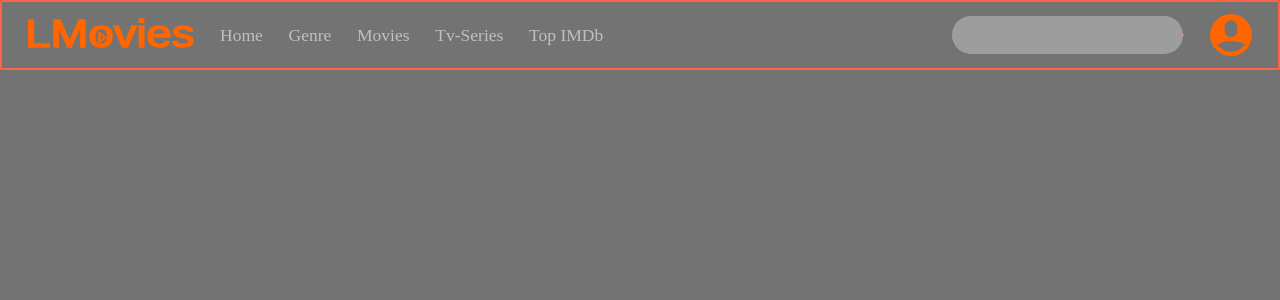
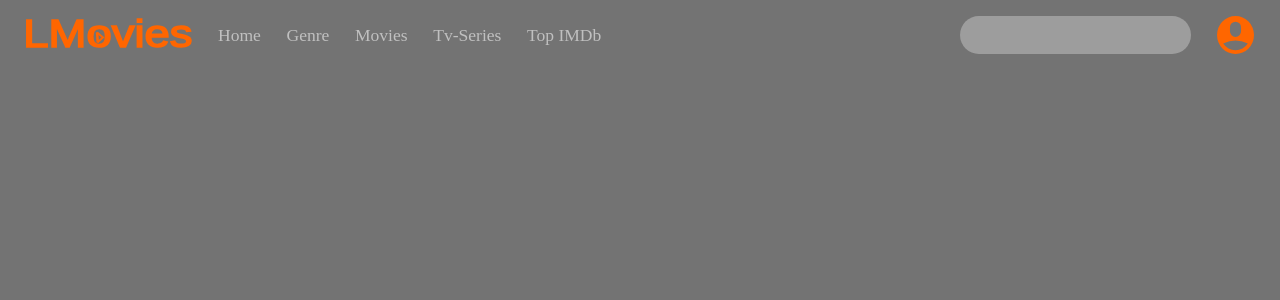
Before and after one commit to ismailbilal/LMovies, a React (Create React App) app: page / in a window 1280 px wide. Shown: the top 300 px of the page. Built offline with nearby package versions, Linux system fonts and the light colour scheme.

Commit message:
style the search bar

```diff
--- a/src/components/header.js
+++ b/src/components/header.js
@@ -16,7 +16,7 @@ const Header = () => {
                 </ul>
             </Menu>
             <SearchStyled>
-                <SearchLogo children='srh' />
+                <SearchLogo>hell</SearchLogo>
                 <SearchInput />
             </SearchStyled>
             <LoginStyled />
--- a/src/components/styles/headerStyled.js
+++ b/src/components/styles/headerStyled.js
@@ -8,7 +8,6 @@ import loginIconHover from './../../images/loginHover.svg';
 const favoritColor = '#ff6600';
 
 const HeaderStyled = styled.div`
-    border: 2px solid tomato;
     height: 70px;
     display: flex;
     flex-direction: row;
@@ -26,7 +25,7 @@ const MenuLogo = styled.div`
         background-size: 100% 100%;
     }
     display: none;
-    `
+`
 
 const Logo = styled.div`
     /* color is #ff6600 */
@@ -37,9 +36,7 @@ const Logo = styled.div`
     cursor: pointer;
     margin-left: 2vw;
     order: 2;
-
-
-    `
+`
 
 const Menu = styled.div`
     display: flex;
@@ -83,8 +80,8 @@ const LoginStyled = styled.div`
 
     background: url(${loginIcon});
     background-size: 100% 100%;
-    width: calc(1vw + 30px);
-    height: calc(1vw + 30px);
+    width: calc(1vw + 25px);
+    height: calc(1vw + 25px);
     margin: 0 2vw;
     order: 5;
     &:hover{
@@ -94,7 +91,6 @@ const LoginStyled = styled.div`
 `
 
 const SearchStyled = styled.div`
-    border: 1px solid tomato;
     order: 4;
     margin-left: auto;
     display: flex;
@@ -102,32 +98,43 @@ const SearchStyled = styled.div`
     justify-content: center;
     position: relative;
     @media (max-width: 768px){
-        & div{
+        & button{
             display: block;
         }
         & input{
             display: none;
         }
-        &:hover,
         &:focus-within{
-            flex-direction: column;
+            top: 50px;
+            & button{
+                position: absolute;
+                right: 2vw;
+            }
             & input{
                 display: block;
-                top: 50px;
+                position: absolute;
+                right: 0;
+                width: calc(4vw + 250px);
             }
         }
     }
 `
 
-const SearchLogo = styled.div`
+const SearchLogo = styled.button`
     width: calc(1vw + 25px);
     height: calc(1vw + 25px);
-    background-color: rosybrown;
+    border: none;
+    border-radius: 50%;
     align-self: center;
     display: none;
+    background-color: transparent;
+    z-index: 2;
+    cursor: pointer;
 `
 
 const SearchInput = styled.input`
+    font-size: 1.1em;
+    font-weight: 500;
     height: calc(1vw + 25px);
     width: calc(4vw + 180px);
     border-radius: 50px;
@@ -136,8 +143,11 @@ const SearchInput = styled.input`
     border: none;
     outline: none;
     padding: 1rem;
-    position: absolute;
-    right: 0;
+    &:hover,
+    &:focus{
+        background-color: rgba(255, 255, 255, 0.70);
+    }
+
 `
 
 export { Menu, HeaderStyled, MenuLogo, Logo, LoginStyled, SearchStyled, SearchInput, SearchLogo }
```
